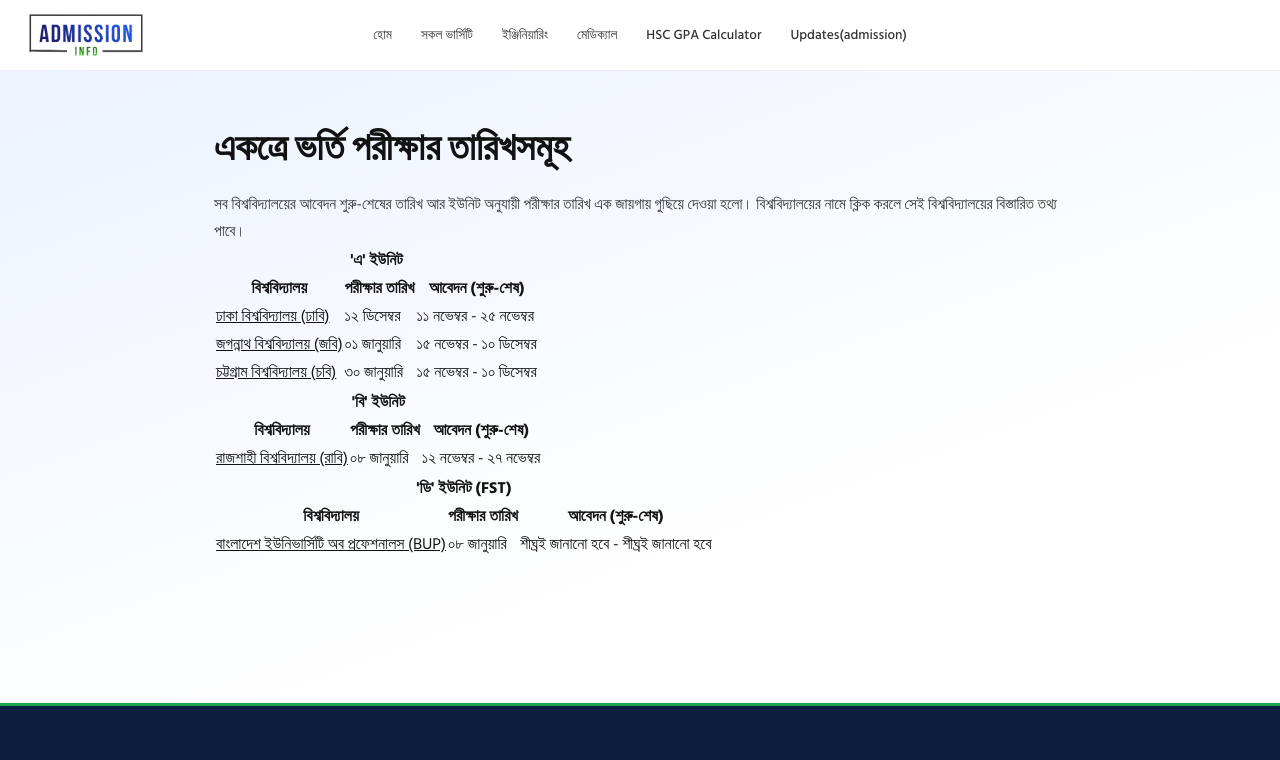
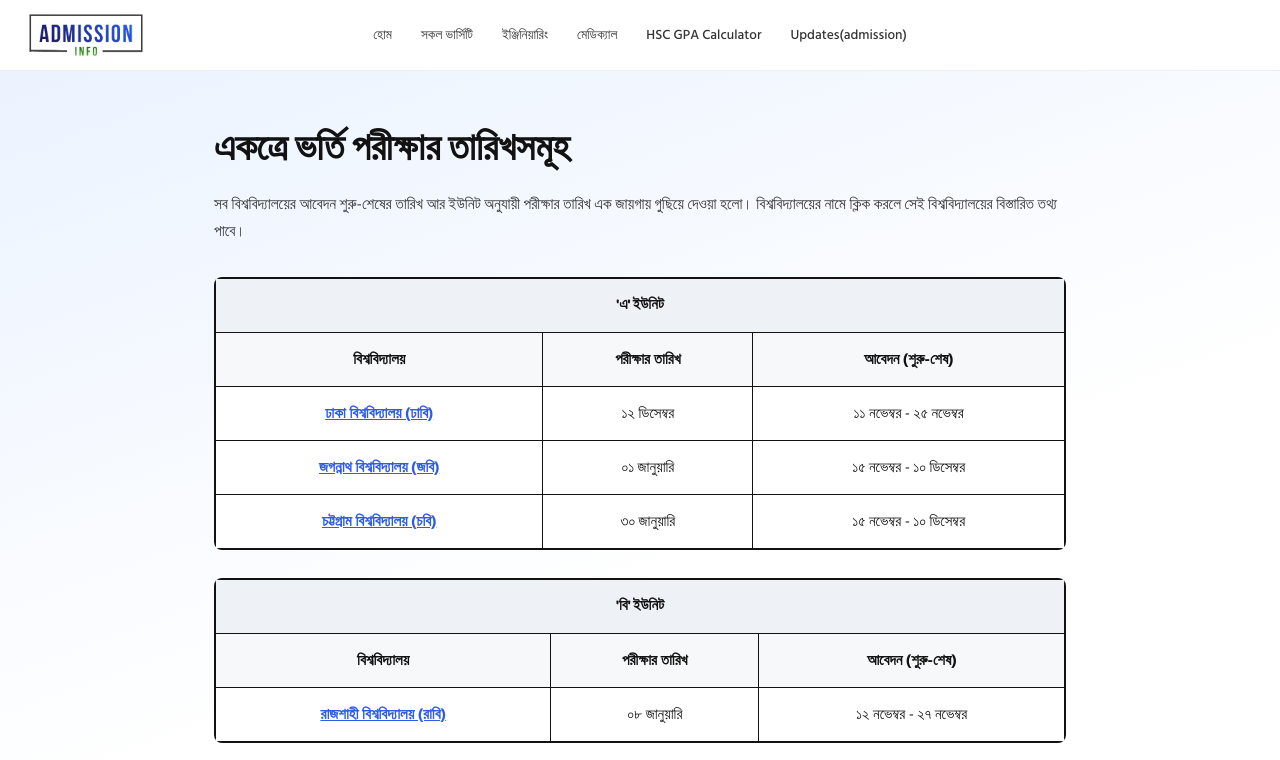
Before and after one commit to nishat-jihad/Admission-info, a Next.js app in the folder chance-hobe-ki/: page /exam-dates in a window 1280 px wide. Shown: the top 760 px of the page. Built offline with nearby package versions, Linux system fonts and the light colour scheme.

Commit message:
Refactor exam dates CSS for improved layout and styling

```diff
--- a/chance-hobe-ki/src/app/globals.css
+++ b/chance-hobe-ki/src/app/globals.css
@@ -2245,17 +2245,65 @@ section.block h2 .circular-tag {
 }
 
 /* ---------- EXAM DATES PAGE (একত্রে ভর্তি পরীক্ষার তারিখসমূহ) ---------- */
-.exam-dates-app-dates {
-  display: flex;
-  flex-wrap: wrap;
-  gap: 4px 16px;
+.exam-unit-groups {
+  display: flex;
+  flex-direction: column;
+  gap: 28px;
+  margin-top: 32px;
+}
+.exam-unit-table-wrap {
+  overflow-x: auto;
+  -webkit-overflow-scrolling: touch;
+  border-radius: 8px;
+}
+.exam-unit-table {
+  width: 100%;
+  min-width: 520px;
+  border-collapse: collapse;
+  border: 2px solid var(--black);
+  background: #ffffff;
+}
+.exam-unit-table th,
+.exam-unit-table td {
+  border: 1.5px solid var(--black);
+  padding: 14px 16px;
+  text-align: center;
+  font-size: 15px;
+}
+.exam-unit-header {
+  font-family: var(--font-baloo), sans-serif;
+  font-weight: 700;
+  font-size: 18px;
+  background: #eef1f6;
+  padding: 14px 16px;
+}
+.exam-unit-table thead tr:nth-child(2) th {
+  font-weight: 700;
+  font-size: 15px;
+  background: #f7f8fa;
+}
+.exam-uni-cell {
+  font-weight: 700;
+}
+.exam-uni-link {
+  color: var(--blue);
+  text-decoration: underline;
+  font-weight: 700;
+}
+.exam-uni-link:hover {
+  color: var(--blue-dark);
 }
 @media (max-width: 480px) {
   main.page.exam-dates-page {
     padding: 40px 16px 60px;
   }
-  .update-card {
-    padding: 18px 16px;
+  .exam-unit-table th,
+  .exam-unit-table td {
+    padding: 11px 12px;
+    font-size: 13.5px;
+  }
+  .exam-unit-header {
+    font-size: 16px;
   }
 }
 
```
